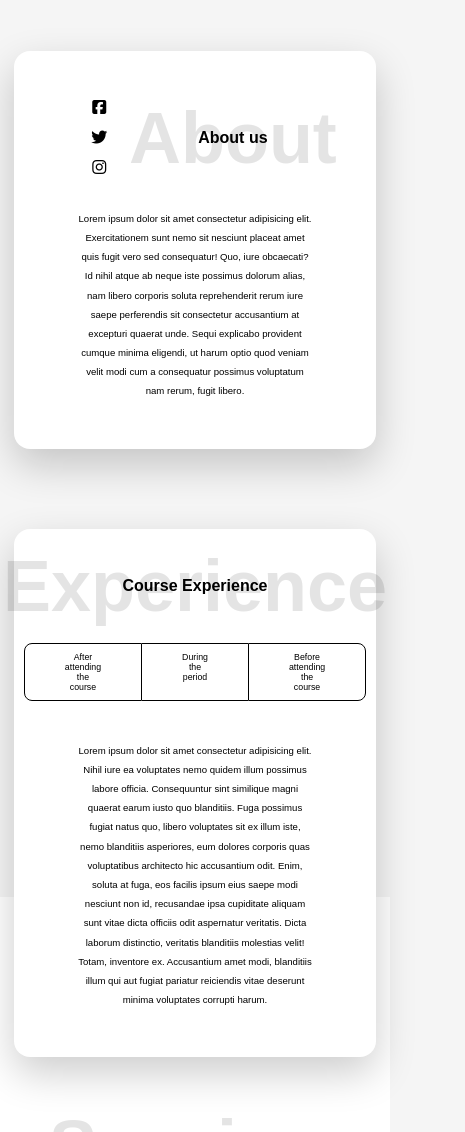
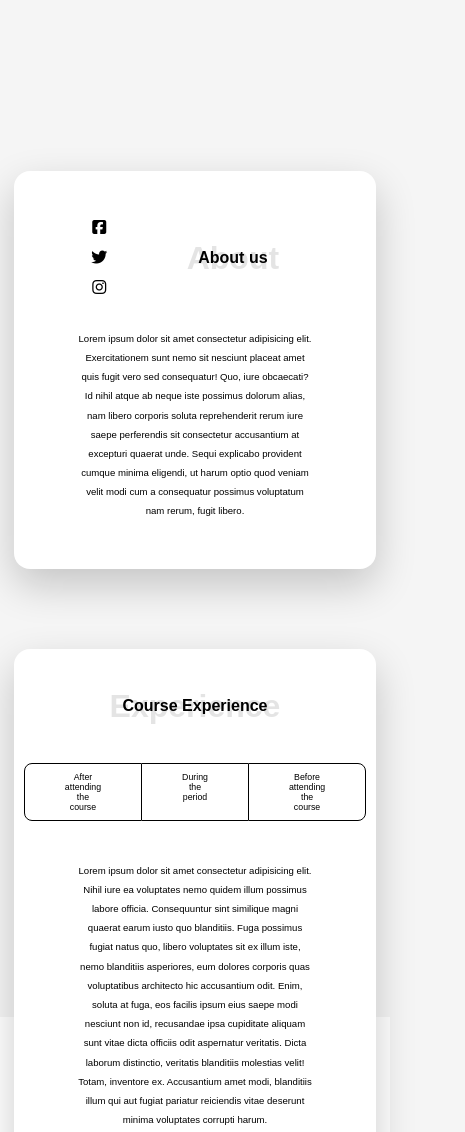
Before and after one commit to dexkode4/Product-factory-landingpage, a website: page index.html in a window 390 px wide. Shown: the part 900-2032 px from the top of the page, 465 px wide, since content can reach past the window. Drawn offline with Linux system fonts and the light colour scheme.

Commit message:
fix media queries

```diff
--- a/sass/_base.scss
+++ b/sass/_base.scss
@@ -25,6 +25,8 @@ body {
     flex-direction: column;
     align-items: center;
     max-width: 100vw;
+    justify-content: center;
+    text-align: center;
   }
 }
 ul {
--- a/sass/_header.scss
+++ b/sass/_header.scss
@@ -3,9 +3,9 @@
   background-color: $color-primary;
   color: $color-primary-text;
   margin-bottom: 30rem;
-  @media (max-width: 37em) {
+  @media (max-width: 38.75em) {
     max-width: 100vw;
-    margin-bottom: 45rem;
+    margin-bottom: 60rem;
   }
   a {
     color: $color-primary-text;
@@ -17,7 +17,7 @@
     align-items: center;
     justify-content: center;
     padding: 2rem 0;
-    @media (max-width: 37em) {
+    @media (max-width: 38.75em) {
       height: 8rem;
       justify-content: space-between;
     }
@@ -31,7 +31,7 @@
 
       & img {
         width: 45%;
-        @media (max-width: 37em) {
+        @media (max-width: 38.75em) {
           width: 120%;
           margin-top: 2.5rem;
           margin-left: 2rem;
@@ -47,7 +47,7 @@
       font-size: 1.15rem;
       font-weight: 500;
       transition: all 0.2s;
-      @media (max-width: 37em) {
+      @media (max-width: 38.75em) {
         display: none;
       }
       & > * {
--- a/sass/_mixins.scss
+++ b/sass/_mixins.scss
@@ -23,6 +23,9 @@
     z-index: 100;
     font-weight: 700;
     opacity: 0.1;
+    @media (max-width: 38.75em) {
+      font-size: 4rem;
+    }
   }
 }
 
--- a/sass/_schedule.scss
+++ b/sass/_schedule.scss
@@ -47,6 +47,9 @@
     color: $color-primary-text-dark;
     padding: 0 4.5rem;
     letter-spacing: 0.7rem;
+    @media (max-width: 37em) {
+      display: none;
+    }
   }
   & span {
     margin-right: 1rem;
--- a/sass/_session.scss
+++ b/sass/_session.scss
@@ -5,7 +5,6 @@
   background-color: $color-primary-text;
   max-width: 100vw;
   padding-top: 30rem;
-  // height: 130vh;
 }
 
 .sessions-header {
@@ -43,10 +42,13 @@
       & i {
         margin-right: 1rem;
         font-size: 2rem;
+        @media (max-width: 40em) {
+          display: none;
+        }
       }
     }
     &-view {
-      @media (max-width: 37em) {
+      @media (max-width: 38.75em) {
         display: none;
       }
     }
```
Also changed, not shown: css/style.css, 1 other file.
